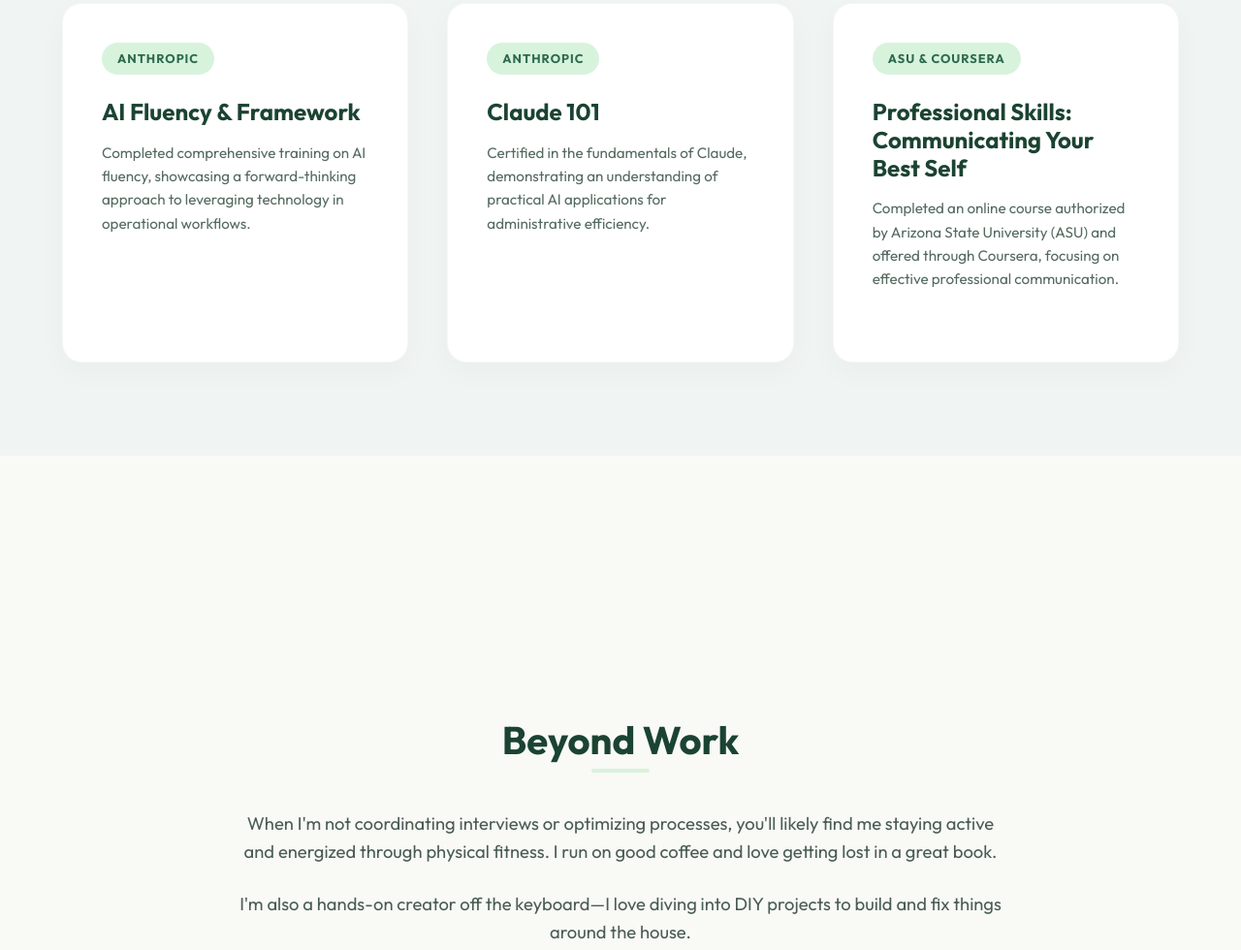
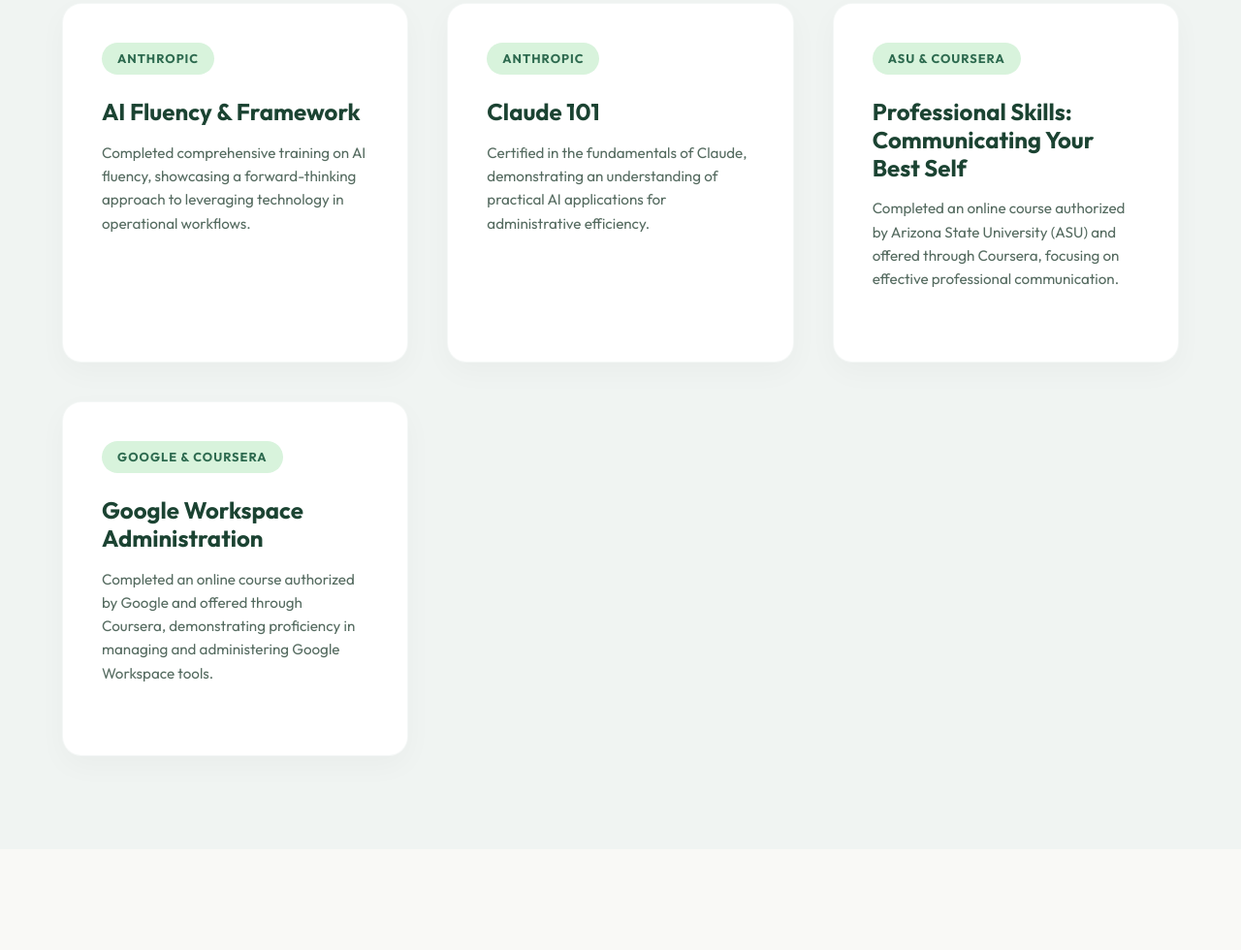
Before and after one commit to srikaaviya/Rc_portfolio, a plain HTML site: page index.html in a window 1280 px wide. Shown: the part 5793-6773 px from the top of the page at 97% size. Drawn offline with Linux system fonts and the light colour scheme.

Commit message:
Add Google Workspace Administration certificate and update education title

```diff
--- a/index.html
+++ b/index.html
@@ -190,7 +190,7 @@
             <div class="education-list" style="max-width: 800px; margin: 0 auto;">
 
                 <div class="education-item" style="margin-bottom: 2rem; padding: 2rem; background: #fff; border-radius: 15px; box-shadow: 0 4px 15px rgba(0,0,0,0.03);">
-                    <h3 style="color: var(--text-primary); margin-bottom: 0.5rem;">Certificate, Software Engineering</h3>
+                    <h3 style="color: var(--text-primary); margin-bottom: 0.5rem;">Certificate, Software Technology</h3>
                     <p style="color: var(--accent-green); font-weight: 600; margin-bottom: 0.5rem;">UC Santa Cruz Extension | <span style="color: #666;">2025 - Present</span></p>
                 </div>
 
@@ -250,6 +250,13 @@
                     <p class="mt-3">Completed an online course authorized by Arizona State University (ASU) and offered through Coursera, focusing on effective professional communication.</p>
                 </div>
 
+                <!-- Cert 7 -->
+                <div class="project-card fade-up" style="transition-delay: 0.6s;">
+                    <div class="project-tag">Google & Coursera</div>
+                    <h3>Google Workspace Administration</h3>
+                    <p class="mt-3">Completed an online course authorized by Google and offered through Coursera, demonstrating proficiency in managing and administering Google Workspace tools.</p>
+                </div>
+
             </div>
         </div>
     </section>
```
